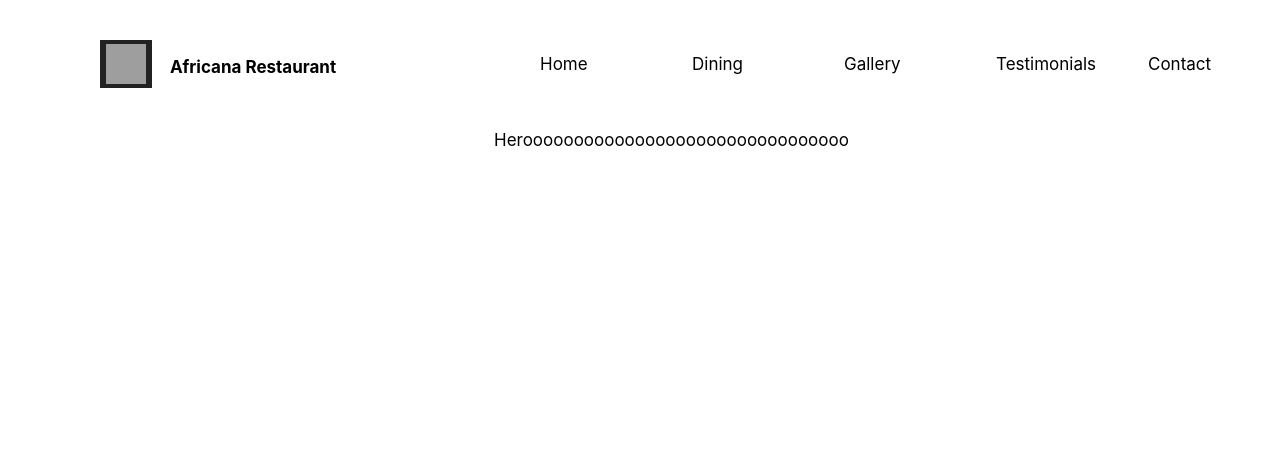
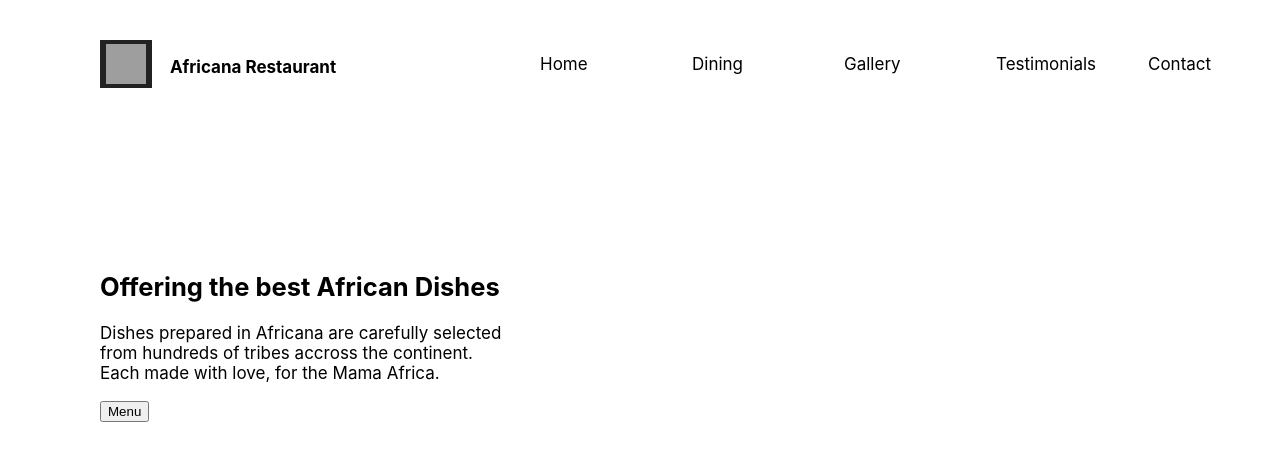
Before and after one commit to Monica-Macharia/Phase-2-Project, a React (Create React App) app: page / in a window 1280 px wide. Shown: the top 460 px of the page. Built offline with nearby package versions, Linux system fonts and the light colour scheme; grey boxes are pictures that could not be loaded.

Commit message:
adding text to the landing page

```diff
--- a/src/App.js
+++ b/src/App.js
@@ -21,6 +21,7 @@ function App() {
       <Route path="/Testimonials" element={<Testimonials />}/>
       <Route path="/Contact" element={<Contact />}/>
       </Routes>
+      {/* <div  className="back"></div> */}
       <Footer />
 
   </nav>
--- a/src/Home.js
+++ b/src/Home.js
@@ -4,8 +4,23 @@ import React from 'react';
 function Home(){
     return (
     <div>
-       Heroooooooooooooooooooooooooooooooo
+        {/* <div style={{
+      backgroundImage: `url("https://images.unsplash.com/photo-1556379069-7c1b1b8990b0?ixlib=rb-1.2.1&ixid=MnwxMjA3fDB8MHxzZWFyY2h8M3x8YWZyaWNhbnxlbnwwfHwwfHw%3D&auto=format&fit=crop&w=500&q=60")`
+    }}></div> */}
+    <div className= "container">
+       <h2>
+           Offering the best African Dishes
+        </h2>
+        <p>
+        <span> Dishes prepared in Africana are carefully selected </span><br/>from hundreds of tribes accross the continent.
+           <span><br/> Each made with love, for the Mama Africa.</span>
+        </p>
 
+        <button className= "action">
+            Menu
+        </button>
+        {/* <img src=""/> */}
+    </div>
 
     </div>
 )
--- a/src/index.css
+++ b/src/index.css
@@ -35,6 +35,11 @@ p.name{
   /* margin: "0 6px 16px"; */
 }
 
+.container{
+  position: absolute;
+  left: 100px;
+  top: 250px;
+}
 code {
   font-family: source-code-pro, Menlo, Monaco, Consolas, 'Courier New',
     monospace;
```
Also changed, not shown: src/App.css (+10 -0 lines).
